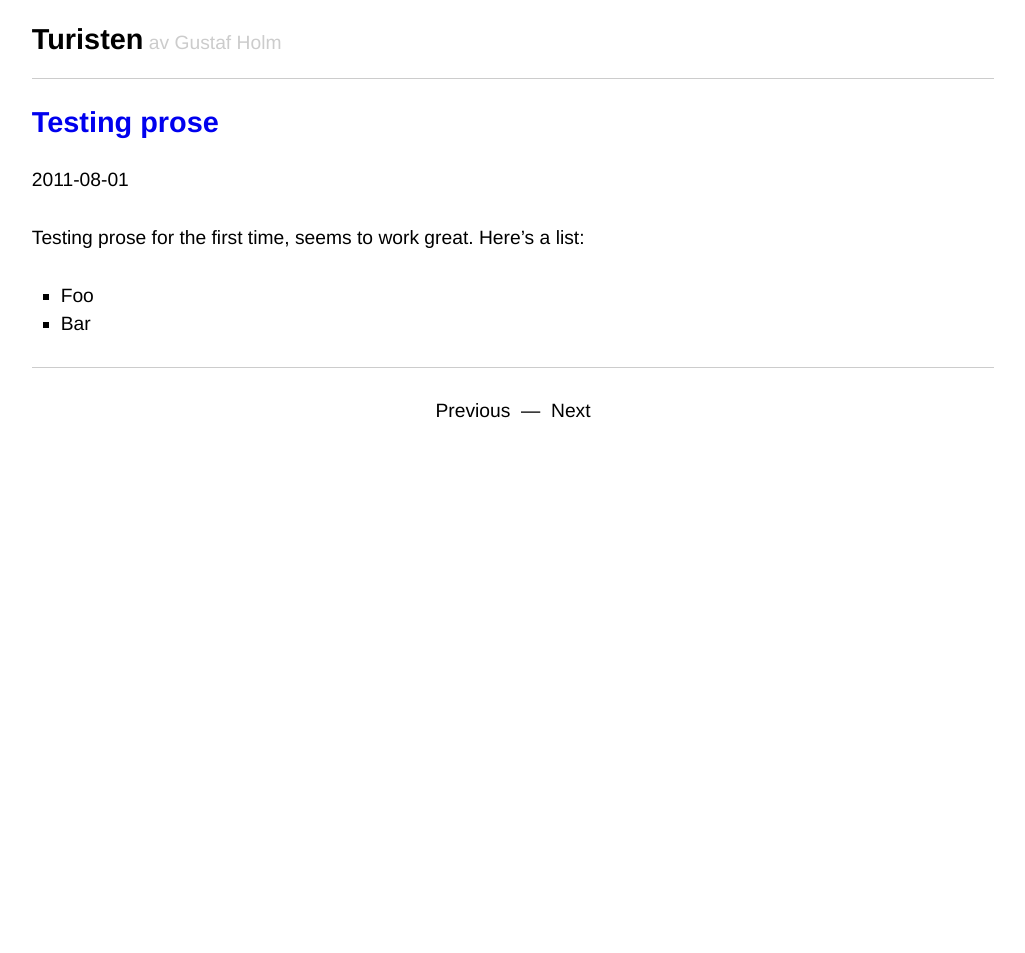
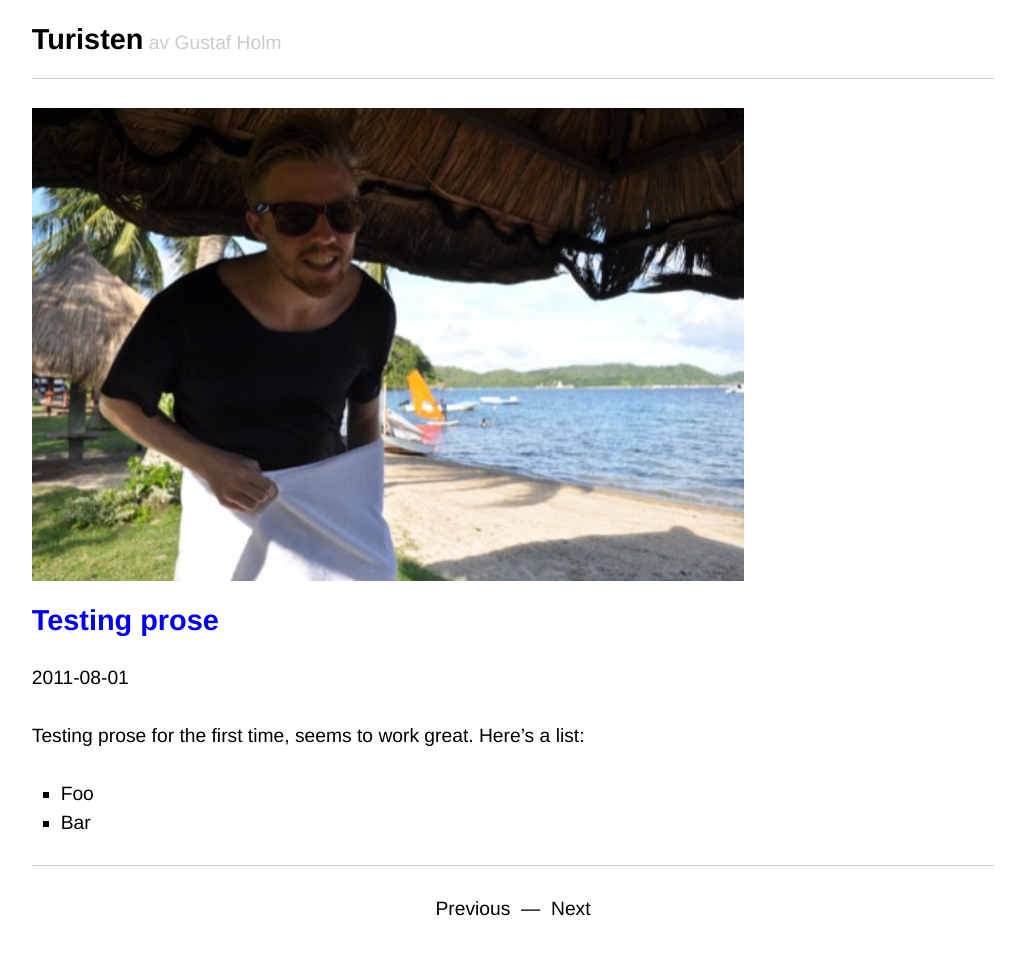
Before and after one commit to primalivet/turisten-v1, a Jekyll site: the page built from index.html, in a window 1280 px wide. Shown: the whole page, without its empty margins (127-1152 px from the left). Built offline with Jekyll 4.4.1, drawn with Linux system fonts in a browser that asks for light colours; nearby versions of some CDN libraries; the list of posts is cut into pages by our own code; comment, search, counter and statistics services are not loaded; before the commit the page ends 900 px from its top, so only the background shows below that.

Commit message:
Added option for featured image

```diff
--- a/_layouts/post.html
+++ b/_layouts/post.html
@@ -3,6 +3,9 @@ layout: default
 ---
 <article class="video">
   <header>
+    {{ if post.image }}
+      <img class="featured-image" src="{{ site.baseurl }}/media/{{ post.image }}">
+    {{ endif }}
     <h1>{{ page.title }}</h1>
     <p>
       {{page.author}}
--- a/index.html
+++ b/index.html
@@ -7,6 +7,9 @@ title: Turisten
 
     <article>
       <header class="max-width-txt">
+        {{ if post.image }}
+          <img class="featured-image" src="{{ site.baseurl }}/media/{{ post.image }}">
+        {{ endif }}
         <h1><a href="{{ site.baseurl }}{{ post.url }}">{{ post.title }}</a></h1>
         <p>{{ post.date | date: '%Y-%m-%d' }}</p>
         <p>{{ post.excerpt | truncate: 500 }}</p>
```
